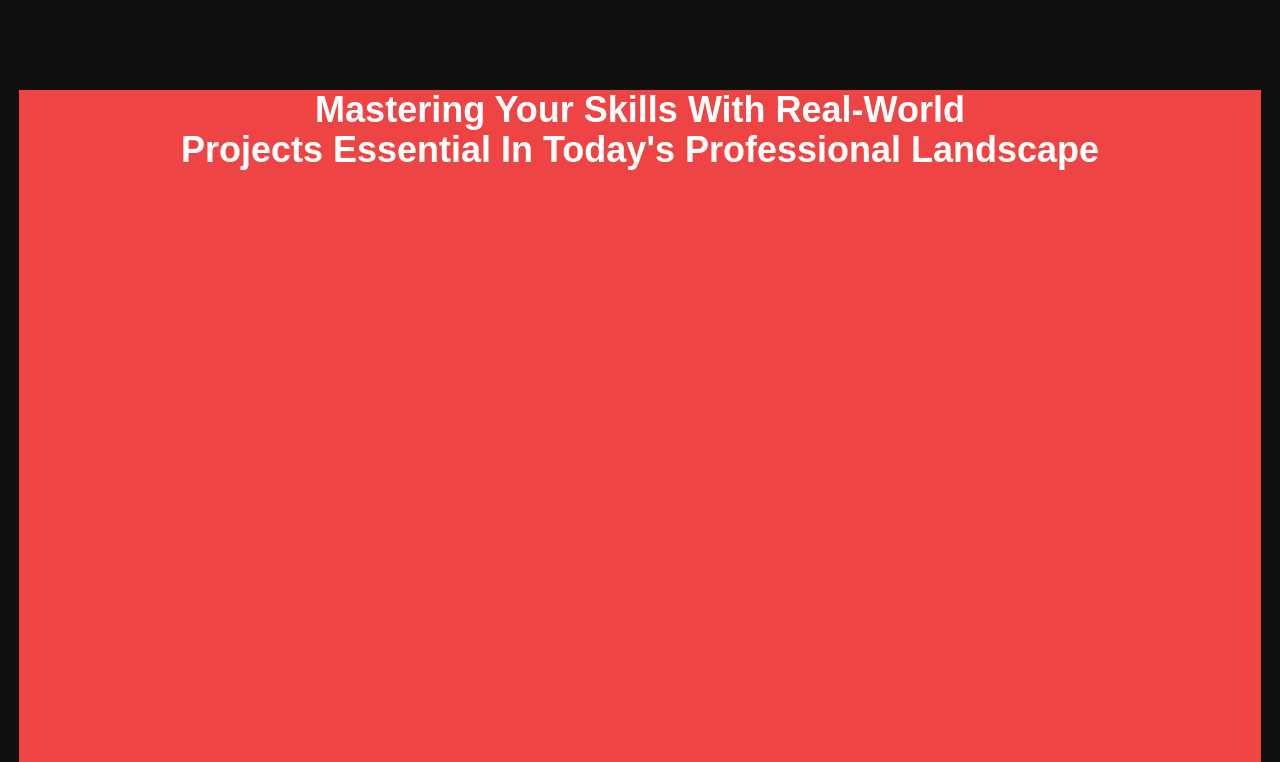
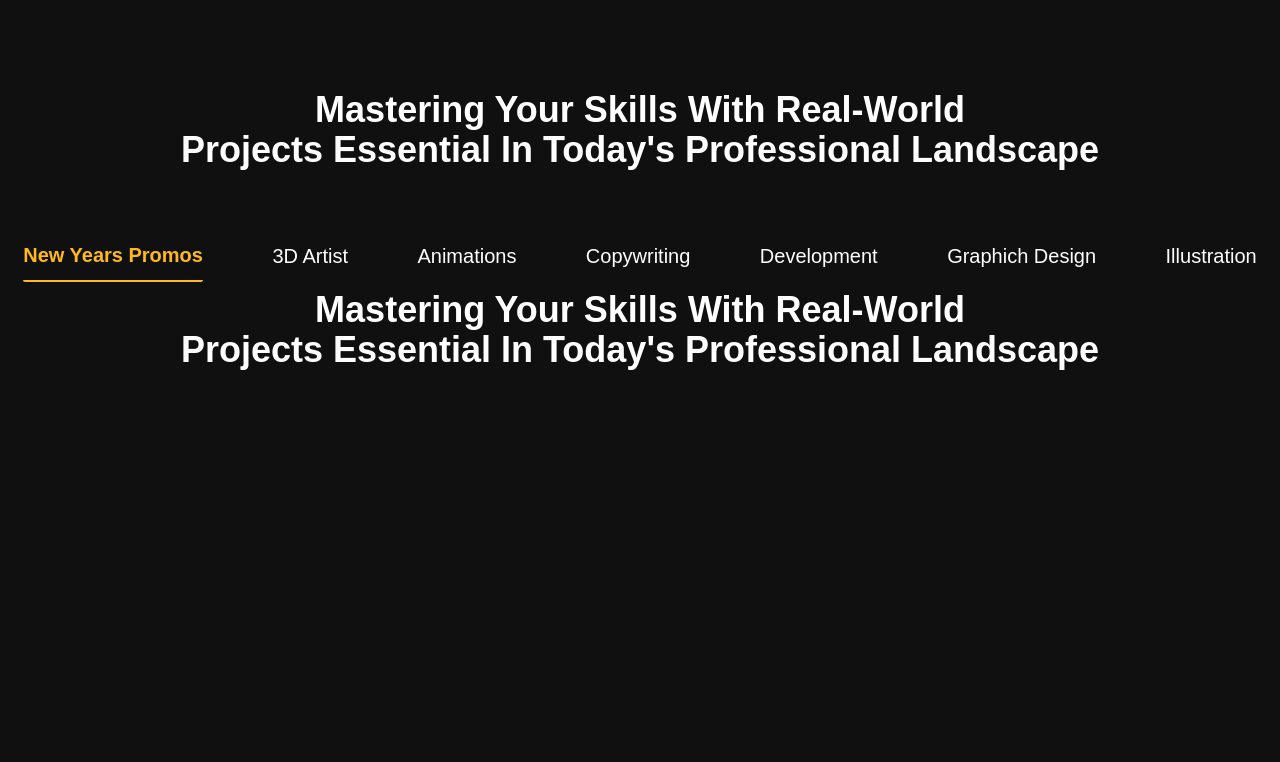
Before and after one commit to takachan0012/levelUp, a React (Vite) app: page / in a window 1280 px wide. Shown: the part 918-1680 px from the top of the page. Built offline with nearby package versions, Linux system fonts and the light colour scheme; a web font is replaced by a local one.

Commit message:
feat: add list-product tabs section

```diff
--- a/src/pages/home.jsx
+++ b/src/pages/home.jsx
@@ -2,6 +2,12 @@ import { Button } from "@components/ui/button";
 import { Card } from "@components/ui/card";
 import { Badges } from "@components/ui/fragments/badges";
 import { Product } from "@components/ui/fragments/product";
+import {
+    Tabs,
+    TabsList,
+    TabsTrigger,
+    TabsContent
+} from "@components/ui/tabs";
 const Home = () => {
     return (
         <div className="h-screen">
@@ -147,11 +153,30 @@ const Home = () => {
                 </div>
             </section>
             <section id="list-product" className="-mt-32 h-[2117px] bg-[#101010] rounded-b-[100px] flex items-center flex-col">
-                <div className="mt-64 w-[97%] bg-red-500 h-[1262px] flex flex-col items-center">
+                <div className="mt-64 w-[97%] h-[1262px] flex flex-col items-center">
                     <div className="w-[925px] h-[100px] text-center font-bold text-4xl text-white flex flex-col items-center">
                         <span>Mastering Your Skills With Real-World</span>
                         <span>Projects Essential In Today's Professional Landscape</span>
                     </div>
+                    <Tabs defaultValue="new-years-promo" className="w-full mt-[52px]">
+                        <TabsList className="flex justify-between">
+                            <TabsTrigger value="new-years-promo">New Years Promos</TabsTrigger>
+                            <TabsTrigger value="3d-artist">3D Artist</TabsTrigger>
+                            <TabsTrigger value="animations">Animations</TabsTrigger>
+                            <TabsTrigger value="copywriting">Copywriting</TabsTrigger>
+                            <TabsTrigger value="development">Development</TabsTrigger>
+                            <TabsTrigger value="graphich design">Graphich Design</TabsTrigger>
+                            <TabsTrigger value="illustration">Illustration</TabsTrigger>
+                        </TabsList>
+                        <TabsContent value="new-years-promo">
+                            <div className="flex flex-col items-center">
+                                <div className="w-[925px] h-[100px] text-center font-bold text-4xl text-white flex flex-col items-center">
+                                    <span>Mastering Your Skills With Real-World</span>
+                                    <span>Projects Essential In Today's Professional Landscape</span>
+                                </div>
+                            </div>
+                        </TabsContent>
+                    </Tabs>
                 </div>
             </section>
         </div>
```
